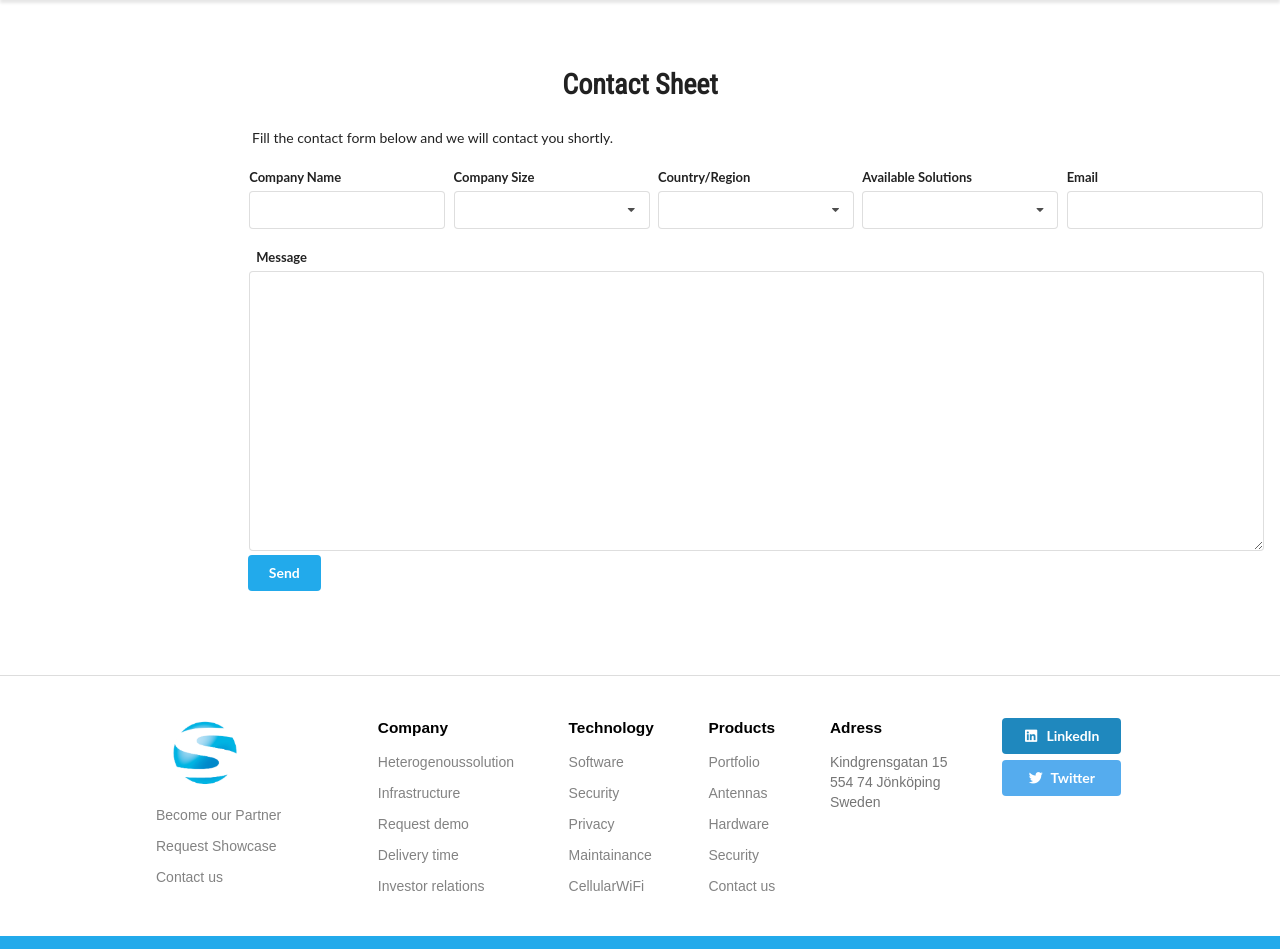
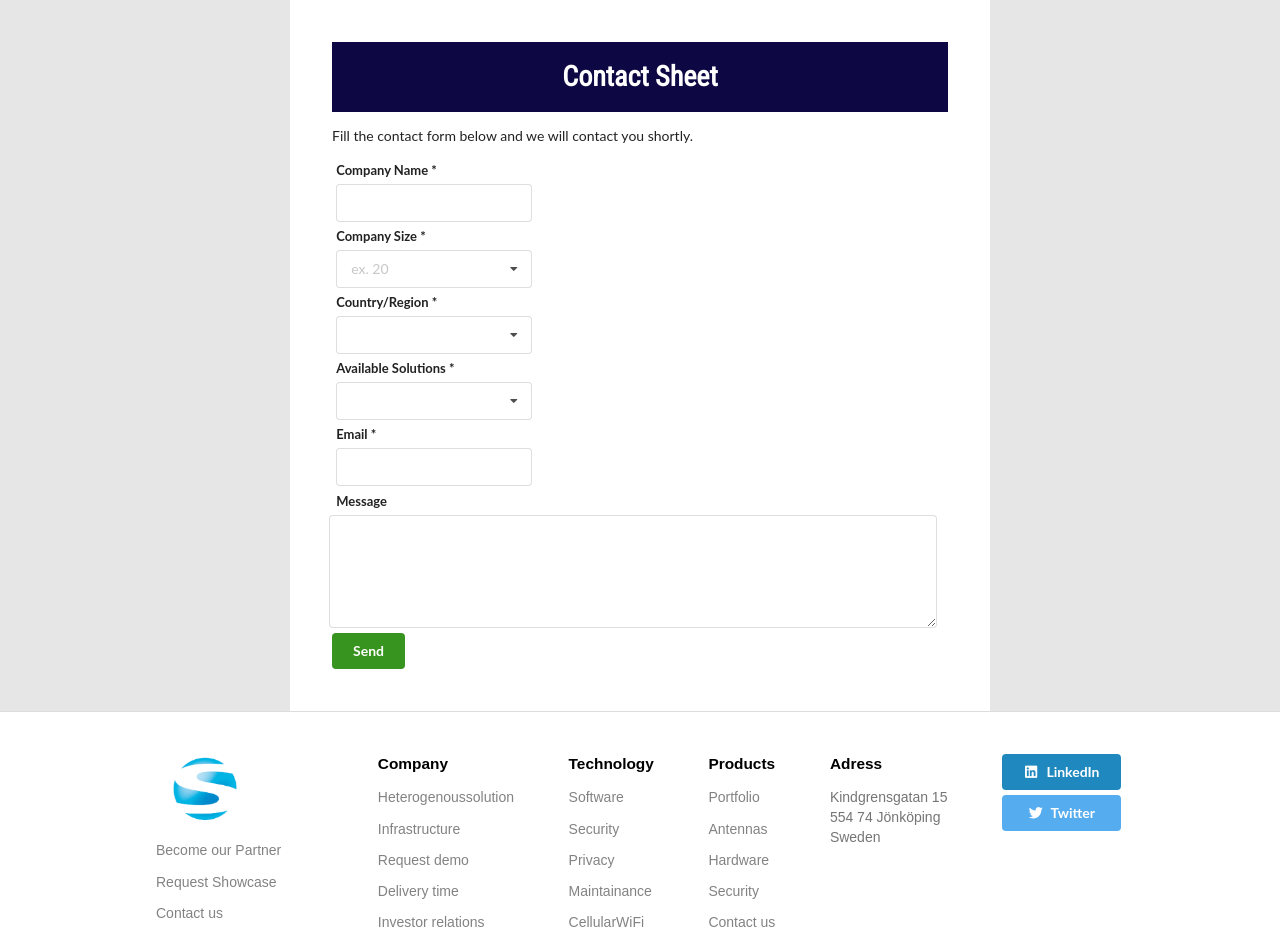
Before and after one commit to davidyanis/dallunkens, a PHP site: page /contactus.html in a window 1280 px wide. Shown: the part 98-1047 px from the top of the page. Run offline with PHP 8.4, Linux system fonts and the light colour scheme.

Commit message:
one more color included

```diff
--- a/contactus.html
+++ b/contactus.html
@@ -71,22 +71,22 @@
             <div class="ui medium form contact-form">
                <h1>Contact Sheet</h1>
                <p> Fill the contact form below and we will contact you shortly.</p>
-               <div class="two fields">
+
 
                   <div class="field">
-                     <label>Company Name</label>
+                     <label>Company Name *</label>
                      <input name="company-name" placeholder="" type="text">
                   </div>
 
 
 
-                  <div class="ui medium form">
+
                      <div class="field">
-                        <label>Company Size</label>
+                        <label>Company Size *</label>
                         <div class="ui multiple selection dropdown">
                            <input type="hidden" name="Company-size">
                            <i class="dropdown icon"></i>
-                           <div class="default text"></div>
+                           <div class="default text">ex. 20</div>
                            <div class="menu">
                               <div class="item" data-value="1">11-50</div>
                               <div class="item" data-value="2">51-100</div>
@@ -96,11 +96,9 @@
                            </div>
                         </div>
                      </div>
-                  </div>
 
-                     <div class="ui medium form">
                            <div class="field">
-                              <label>Country/Region</label>
+                              <label>Country/Region *</label>
                               <div class="ui multiple selection dropdown">
                                  <input name="Company Size" type="hidden">
                                  <i class="dropdown icon"></i>
@@ -351,11 +349,10 @@
                         </div>
                      </div>
                   </div>
-               </div>
 
-                     <div class="ui medium form">
+
                            <div class="field">
-                              <label>Available Solutions</label>
+                              <label>Available Solutions *</label>
                               <div class="ui multiple selection dropdown">
                                  <input name="Company Size" type="hidden">
                                  <i class="dropdown icon"></i>
@@ -369,22 +366,19 @@
                                  </div>
                               </div>
                            </div>
+
+                        <div class="field">
+                              <label>Email *</label>
+                              <input name="Enter Email" placeholder="" type="email">
                         </div>
 
-                        <div class="field">
-                              <label>Email</label>
-                              <input name="Enter Email" placeholder="" type="text">
-                           </div>
 
-
-
-               </div>
                <div class="field">
                   <label>Message</label>
-                  <textarea class="field-for-message" name="message"></textarea>
+                  <textarea class="field-for-message" name="message" rows="5"></textarea>
                </div>
 
-               <button type="submit" class="ui submit blue big button confirmation-button-mail">Send</button>
+               <button type="submit" class="ui submit big button">Send</button>
             </div>
              </form>
             </div>
--- a/css/contact-page.css
+++ b/css/contact-page.css
@@ -1,35 +1,34 @@
 /* Contact us SITE */
 
 .contact-container {
-    align-content: center;
-    align-items: center;
-    margin-top: 1em;
-    margin-right: 15em;
-    margin-left: 15em;
-    margin-bottom: 3em;
-    height: auto;
-}
+   width: 100%;
+    background-color: #e6e6e6;
 
-.contact-container input, textarea{
-    color: #f7f7f7;
+
 }
 
 .contact-form {
+    width: 50em;
+    padding: 3em;
+    margin: 0 auto;
+    background-color: #fff;
+}
+.contact-form h1 {
     width: 100%;
-    padding: 3em;
-    background-color: #fff!important;
+    color: #fff;
+    text-align: center;
+    padding: 0.6em;
+    background-color: rgb(13, 8, 67);
 }
 
-.confirmation-button-mail {
-    background-color: #22AAEB!important;
+.contact-form button {
+    background-color: rgb(55, 148, 30)!important;
     font-size: 1em!important;
-    margin-left: -0.3em!important;
-
+    color: #fff!important;
 }
 
-.confirmation-button-mail:hover {
-    background-color: #fff!important;
-    color: #22AAEB!important;
+.contact-form button:hover{
+    filter: brightness(75%)
 }
 
 div .field {
@@ -57,14 +56,6 @@ a.ui.label {
     font-size: 1em!important;
 }
 
-.contact-container h1{
-    text-align: center;
-    padding: 0.4em;
-    margin: 0;
+.field textarea {
+    width: 100%!important;
 }
-
-.contact-container img{
-    width: 15em;
-    margin: 0 auto;
-    padding-bottom: 2em;
-}
--- a/css/header.css
+++ b/css/header.css
@@ -196,7 +196,7 @@ nav ul li:hover ul.fallback {
     }
 
     nav ul li ul li:hover a {
-        border-bottom: 2px solid #22AAEB;
+       color: rgb(13, 8, 67);;
     }
 
     nav ul li ul.fallback {
--- a/css/home-page.css
+++ b/css/home-page.css
@@ -1,6 +1,6 @@
  /* Main home content */
  main {
-    background: linear-gradient( rgba(0, 0, 0, 0.5), rgba(0, 0, 0, 0.2) ), url("../images/send-system-999245_1920.jpg");
+    background: linear-gradient( rgba(0, 0, 45, 0.824), rgba(0, 7, 50, 0.79) ), url("../images/send-system-999245_1920.jpg");
     background-size: cover;
     background-attachment: fixed;
     height: 85vh;
@@ -14,6 +14,7 @@
     flex-direction: column;
     justify-content: center;
     align-items: center;
+
 }
 
 
@@ -55,7 +56,8 @@
 
 .wide-text-btn:hover {
     transform: translateY(-7px);
-    background-color:rgb(0, 158, 231)!important;
+    border: 1px solid white!important;
+    background-color:rgba(0, 0, 0, 0.077)!important;
   }
 
 
--- a/press.html
+++ b/press.html
@@ -72,9 +72,7 @@
       </header>
 
       <div class="press-container">
-            <h3 class="ui block header">
-                  Press Release
-            </h3>
+          <h1>Press release</h1>
          <div class="press-post">
             <article>
                <h2 id="theSweratelSolution" class="ui header">
```
Also changed, not shown: css/press-page.css (+7 -0 lines).
